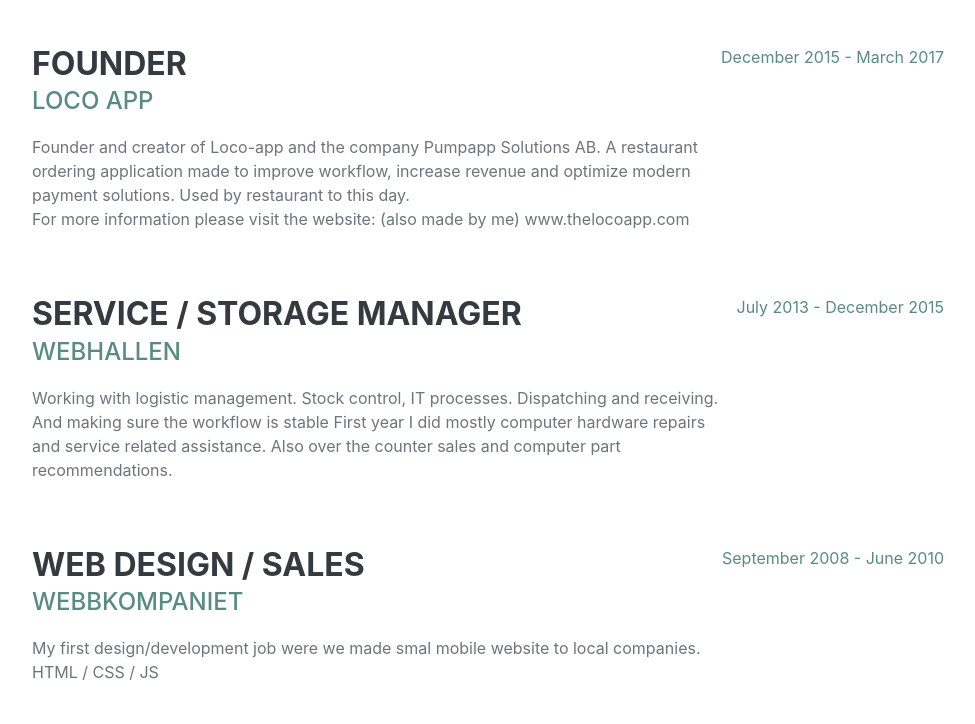
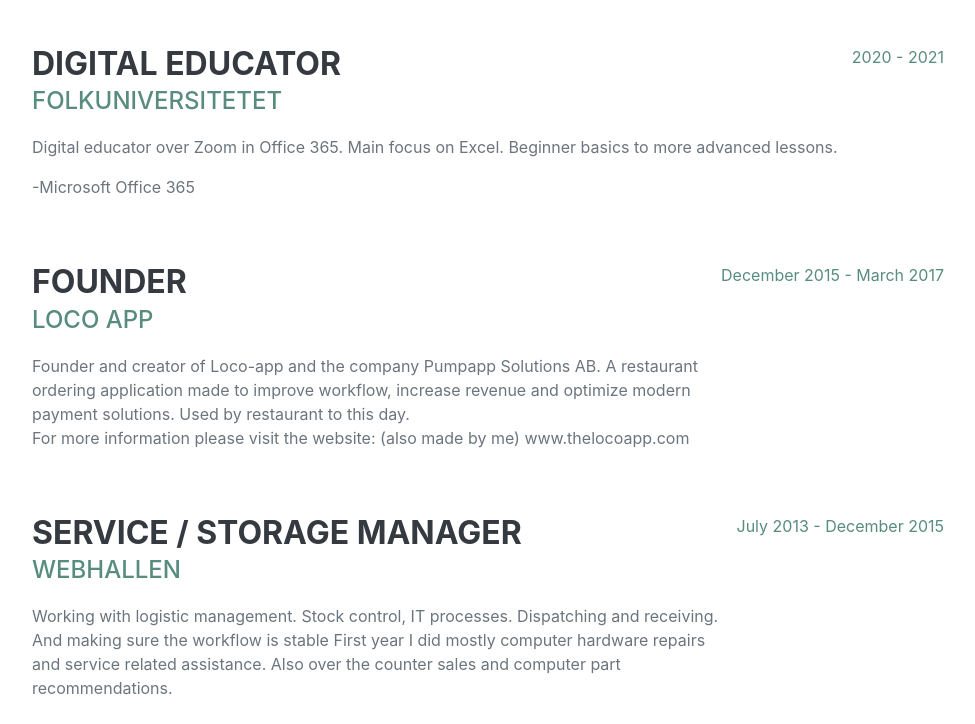
Before and after one commit to exet01/exet01.github.io, a plain HTML site: page index.html in a window 1280 px wide. Shown: the part 1916-2640 px from the top of the page, without its empty margins (288-1263 px from the left). Drawn offline with nearby package versions, Linux system fonts and the light colour scheme; a web font is replaced by a local one.

Commit message:
Added work

```diff
--- a/index.html
+++ b/index.html
@@ -105,6 +105,23 @@
                         </div>
                         <div class="flex-shrink-0"><span class="text-primary">March 2016 - February 2021</span></div>
                     </div>
+                    <div class="resume-section-content">
+                        <div class="d-flex flex-column flex-md-row justify-content-between mb-5">
+                            <div class="flex-grow-1">
+                                <h3 class="mb-0">Digital Educator</h3>
+                                <div class="subheading mb-3">Folkuniversitetet</div>
+                                <p>Digital educator over Zoom in Office 365. Main focus on Excel. Beginner basics to more advanced lessons.
+
+                                </p>
+                                <p>-Microsoft Office 365</p>
+
+
+
+
+
+                            </div>
+                            <div class="flex-shrink-0"><span class="text-primary">2020 - 2021</span></div>
+                        </div>
                     <div class="d-flex flex-column flex-md-row justify-content-between mb-5">
                         <div class="flex-grow-1">
                             <h3 class="mb-0">Founder</h3>
```
